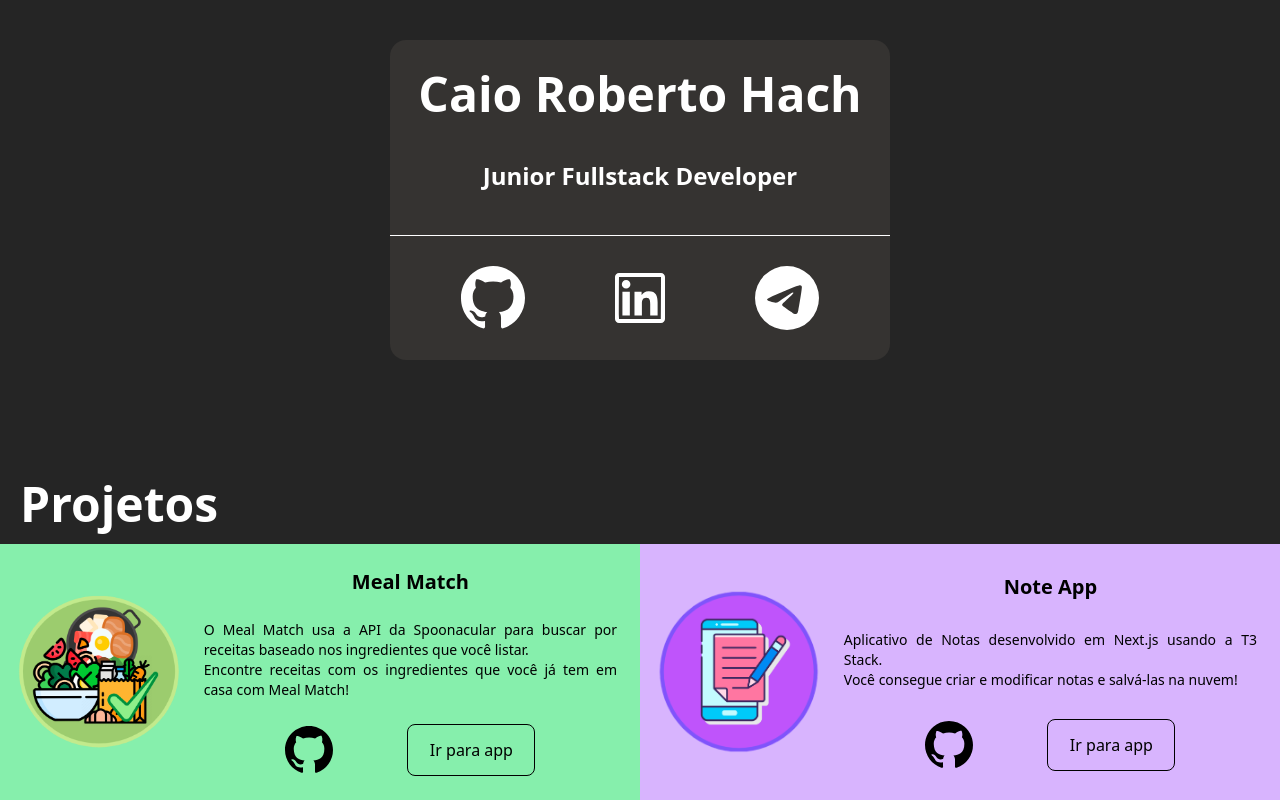
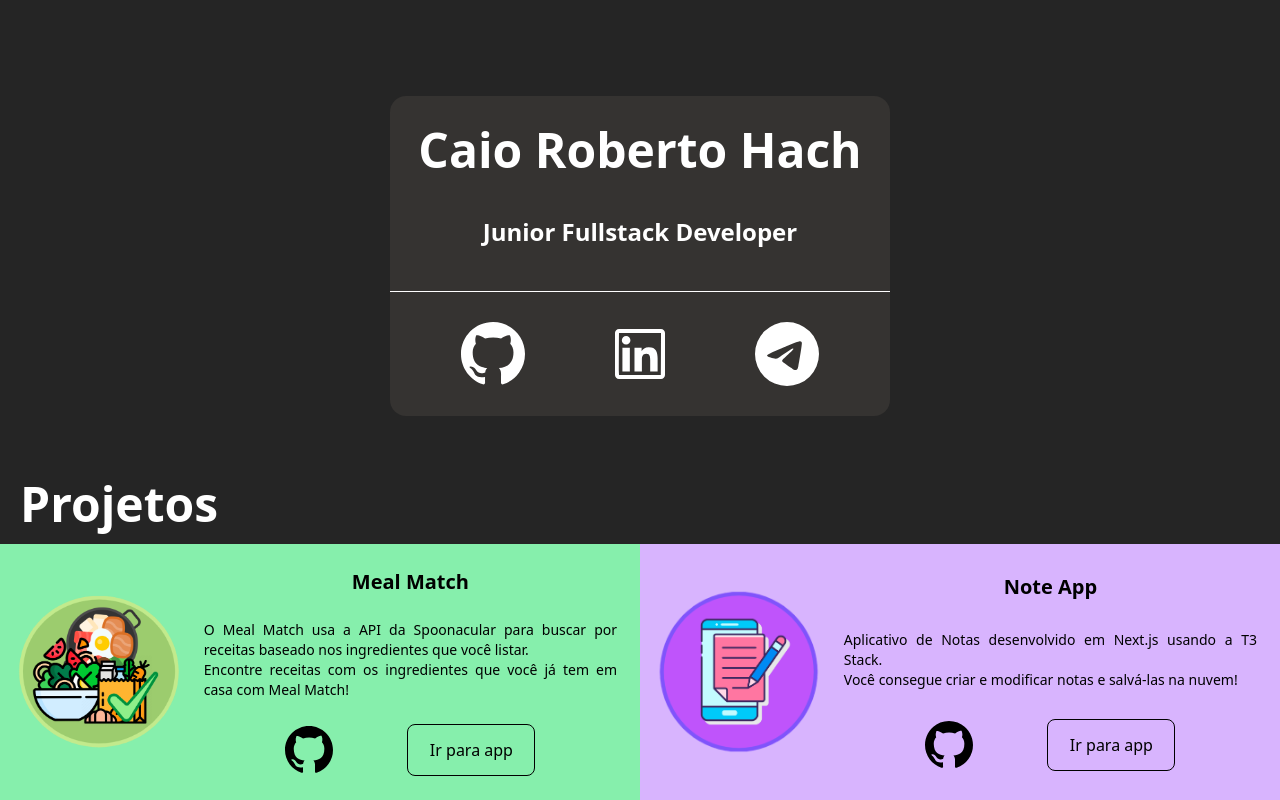
Before and after one commit to NotTheHack/my_portfolio, a Next.js app: page / in a window 1280 px wide. Built offline with nearby package versions, Linux system fonts and the light colour scheme; what tailwind-clip-path would draw is missing.

Commit message:
adds all links to link related buttons

```diff
--- a/src/components/card.tsx
+++ b/src/components/card.tsx
@@ -1,6 +1,7 @@
 import { GoMarkGithub } from "react-icons/go";
 import { AiOutlineLinkedin } from "react-icons/ai";
 import { BsTelegram } from "react-icons/bs";
+import Link from "next/link";
 
 export default function CardPage() {
   return (
@@ -11,9 +12,9 @@ export default function CardPage() {
             <h1 className="text-white font-semibold text-2xl text-center my-3 max-[320px]:text-xl max-[425px]:text-2xl">Junior Fullstack Developer</h1>
             <div className="h-[1px] bg-white w-full" />
             <div className=" gap-3 flex justify-evenly w-full items-center">
-              <GoMarkGithub className="h-16 w-16 fill-white max-[425px]:h-12 max-[425px]:w-12"/>
-              <AiOutlineLinkedin className="h-16 w-16 fill-white max-[425px]:h-12 max-[425px]:w-12" />
-              <BsTelegram className="h-16 w-16 fill-white max-[425px]:h-12 max-[425px]:w-12" />
+              <Link href={"https://github.com/NotTheHack"}><GoMarkGithub className="h-16 w-16 fill-white max-[425px]:h-12 max-[425px]:w-12"/></Link>
+              <Link href={"https://www.linkedin.com/in/caio-roberto-hach-0a0594260/"}><AiOutlineLinkedin className="h-16 w-16 fill-white max-[425px]:h-12 max-[425px]:w-12" /></Link>
+              <Link href={"https://wa.me/5548996680635?text=hello,%20i%27ve%20came%20from%20your%20portfolio%20site%20to%20this%20link."}><BsTelegram className="h-16 w-16 fill-white max-[425px]:h-12 max-[425px]:w-12" /></Link>
             </div>
 
     </div>
--- a/src/components/pnp.tsx
+++ b/src/components/pnp.tsx
@@ -2,6 +2,7 @@ import Image from 'next/image'
 import mealMatchImg from '../../public/Meal Match.png'
 import noteAppImg from '../../public/Noteapp.png'
 import { GoMarkGithub } from "react-icons/go";
+import Link from 'next/link';
 
 const ProjectsAndCurriculumComponent = () => {
   return(
@@ -24,8 +25,8 @@ const ProjectsAndCurriculumComponent = () => {
                                               Encontre receitas com os ingredientes que você já tem em casa com Meal Match!
                                               </p>
                   <div className='flex w-[250px] justify-between items-center max-[375px]:w-[250px]'>
-                    <GoMarkGithub className="h-12 w-12 fill-black cursor-pointer"/>
-                    <button className='p-2 w-32 h-[52px] border border-black rounded-lg hover:bg-black hover:text-white active:bg-transparent active:text-black transition-all'>Ir para app</button>
+                    <Link href={"https://github.com/NotTheHack/Meal-Match"}><GoMarkGithub className="h-12 w-12 fill-black cursor-pointer"/></Link>
+                    <Link href={"https://meal-match-one.vercel.app/"}><button className='p-2 w-32 h-[52px] border border-black rounded-lg hover:bg-black hover:text-white active:bg-transparent active:text-black transition-all'>Ir para app</button></Link>
                   </div>
               </div>
         </div>
@@ -40,8 +41,8 @@ const ProjectsAndCurriculumComponent = () => {
                                           Você consegue criar e modificar notas e salvá-las na nuvem!
                                           </p>
               <div className='flex w-[250px] justify-between items-center max-[375px]:w-[250px]'>
-                <GoMarkGithub className="h-12 w-12  fill-black cursor-pointer"/>
-                <button className='p-2 w-32 h-[52px] border border-black rounded-lg hover:bg-black hover:text-white active:bg-transparent active:text-black transition-all'>Ir para app</button>
+                <Link href={"https://github.com/NotTheHack/T3-note-app"}><GoMarkGithub className="h-12 w-12  fill-black cursor-pointer"/></Link>
+                <Link href={"https://t3-note-app-sigma.vercel.app/"}><button className='p-2 w-32 h-[52px] border border-black rounded-lg hover:bg-black hover:text-white active:bg-transparent active:text-black transition-all'>Ir para app</button></Link>
               </div>
             </div>
           </div>
--- a/src/pages/index.tsx
+++ b/src/pages/index.tsx
@@ -13,7 +13,7 @@ const Home: NextPage = () => {
       </Head>
       <main className="relative min-h-screen ">
 
-        <div className="flex flex-col inset-x-0 top-0 z-50 m-auto pt-10 max-[820px]:pt-4">
+        <div className="flex flex-col inset-x-0 top-0 z-50 m-auto pt-24 max-[820px]:pt-4">
 
         <CardPage/>
         <ProjectsAndCurriculumComponent />
```
